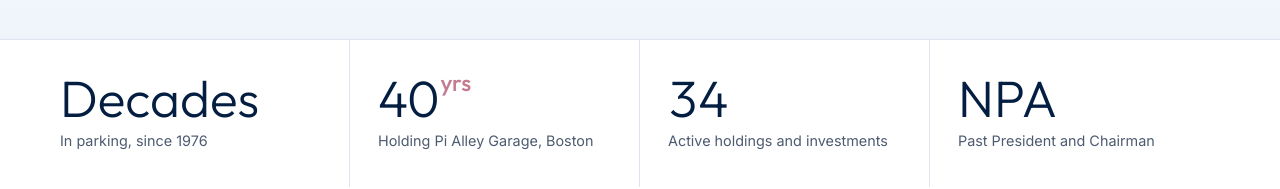
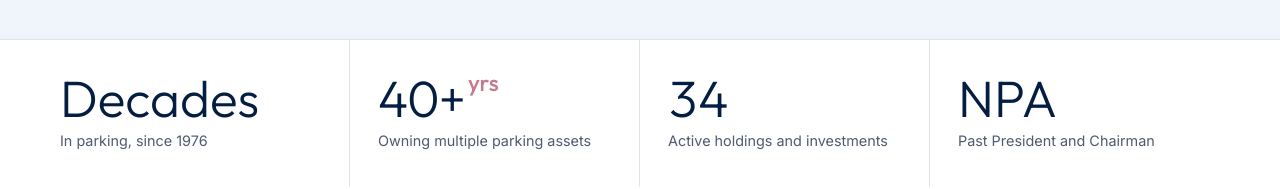
Before and after one commit to Park-Equity/website, a plain HTML site: page index.html in a window 1280 px wide. Shown: the part 767-956 px from the top of the page. Drawn offline with Linux system fonts and the light colour scheme.

Commit message:
Update 40+ years stat to multiple parking assets
Co-Authored-By: Claude Opus 5.5 <noreply@anthropic.com>
Claude-Session: https://claude.ai/code/session_01Qspts9aeAQeU8t6CuGoDxo

```diff
--- a/index.html
+++ b/index.html
@@ -434,7 +434,7 @@ footer { border-top: 3px solid; border-image: linear-gradient(90deg, var(--accen
     <div class="stats">
       <div class="wrap stats-grid">
         <div class="stat"><b>Decades</b><span>In parking, since 1976</span></div>
-        <div class="stat"><b>40<sup>yrs</sup></b><span>Holding Pi Alley Garage, Boston</span></div>
+        <div class="stat"><b>40+<sup>yrs</sup></b><span>Owning multiple parking assets</span></div>
         <div class="stat"><b>34</b><span>Active holdings and investments</span></div>
         <div class="stat"><b>NPA</b><span>Past President and Chairman</span></div>
       </div>
```
